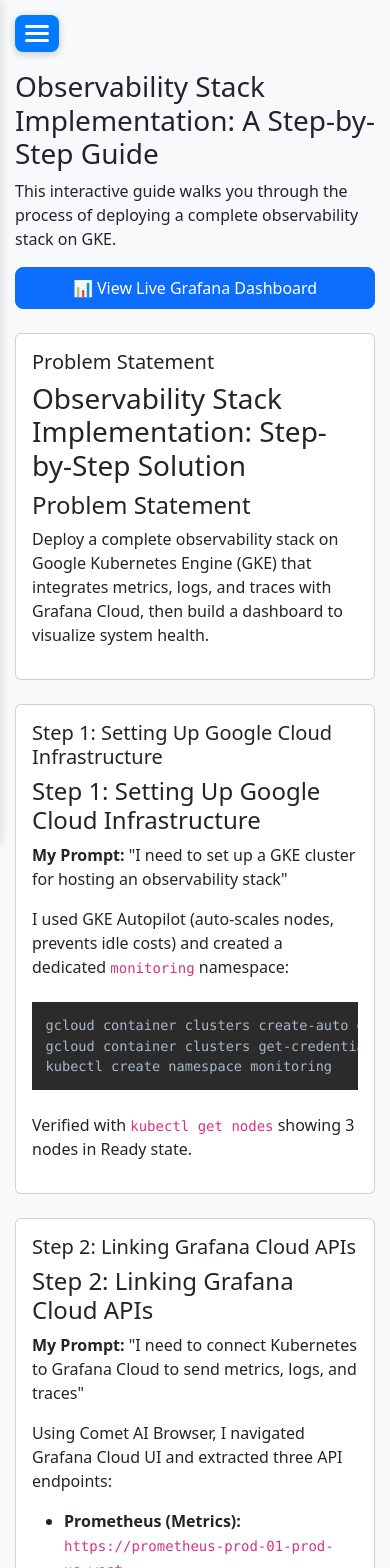
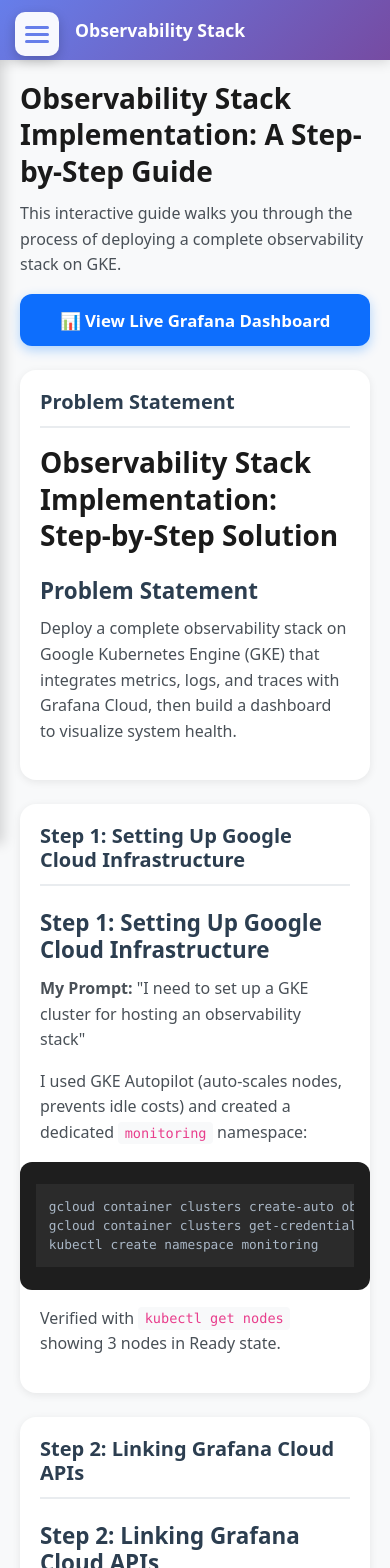
Before and after one commit to jjgreeky/observability-showcase, a React (Create React App) app: page / in a window 390 px wide. Shown: the top 1568 px of the page. Built offline with nearby package versions, Linux system fonts and the light colour scheme.

Commit message:
Add comprehensive mobile-optimized UI with gradient header, enhanced cards, and improved typography

```diff
--- a/src/App.css
+++ b/src/App.css
@@ -1,24 +1,58 @@
+* {
+  box-sizing: border-box;
+}
+
 body {
   background-color: #f8f9fa;
+  margin: 0;
+  padding: 0;
+  -webkit-font-smoothing: antialiased;
+  -moz-osx-font-smoothing: grayscale;
+}
+
+/* Mobile Header Bar */
+.mobile-header {
+  position: fixed;
+  top: 0;
+  left: 0;
+  right: 0;
+  height: 60px;
+  background: linear-gradient(135deg, #667eea 0%, #764ba2 100%);
+  box-shadow: 0 2px 12px rgba(0, 0, 0, 0.15);
+  z-index: 1040;
+  display: flex;
+  align-items: center;
+  padding: 0 15px;
+}
+
+.mobile-header-title {
+  color: white;
+  font-size: 1.1rem;
+  font-weight: 600;
+  margin-left: 60px;
+  white-space: nowrap;
+  overflow: hidden;
+  text-overflow: ellipsis;
 }
 
 /* Hamburger Menu Button */
 .mobile-menu-btn {
   position: fixed;
-  top: 15px;
+  top: 12px;
   left: 15px;
   z-index: 1050;
-  background: #007bff;
+  background: rgba(255, 255, 255, 0.95);
   border: none;
-  border-radius: 8px;
+  border-radius: 10px;
   padding: 10px;
-  box-shadow: 0 2px 8px rgba(0, 0, 0, 0.2);
+  box-shadow: 0 4px 12px rgba(0, 0, 0, 0.2);
   cursor: pointer;
   transition: all 0.3s ease;
+  backdrop-filter: blur(10px);
 }
 
 .mobile-menu-btn:hover {
-  background: #0056b3;
+  background: rgba(255, 255, 255, 1);
   transform: scale(1.05);
 }
 
@@ -36,7 +70,7 @@
 .hamburger span {
   display: block;
   height: 3px;
-  background: white;
+  background: #667eea;
   border-radius: 3px;
   transition: all 0.3s ease;
 }
@@ -122,8 +156,10 @@
 @media (max-width: 768px) {
   .sidebar {
     transform: translateX(-100%);
-    width: 280px;
+    width: 85%;
+    max-width: 320px;
     padding-top: 70px;
+    box-shadow: 4px 0 12px rgba(0, 0, 0, 0.15);
   }
 
   .sidebar.sidebar-open {
@@ -132,43 +168,187 @@
 
   .main-content {
     margin-left: 0 !important;
-    padding: 70px 15px 15px 15px;
+    padding: 80px 0 30px 0;
+    max-width: 100%;
+    overflow-x: hidden;
+  }
+
+  .main-content > div {
+    padding: 0 20px;
   }
 
   h1 {
     font-size: 1.75rem;
+    font-weight: 700;
+    line-height: 1.3;
+    margin-bottom: 0.75rem;
+    color: #1a1a1a;
   }
 
   h2 {
-    font-size: 1.5rem;
+    font-size: 1.4rem;
+    font-weight: 600;
+    margin-top: 1.5rem;
+    margin-bottom: 0.75rem;
+    color: #2c3e50;
   }
 
   h3 {
-    font-size: 1.25rem;
+    font-size: 1.15rem;
+    font-weight: 600;
+    margin-top: 1rem;
+    margin-bottom: 0.5rem;
+    color: #34495e;
+  }
+
+  p {
+    font-size: 1rem;
+    line-height: 1.6;
+    color: #495057;
+    margin-bottom: 1rem;
   }
 
   .btn-lg {
-    font-size: 1rem;
-    padding: 0.5rem 1rem;
+    font-size: 1.05rem;
+    font-weight: 600;
+    padding: 0.85rem 1.5rem;
     width: 100%;
+    border-radius: 12px;
+    box-shadow: 0 4px 12px rgba(0, 123, 255, 0.3);
+    transition: all 0.3s ease;
+    border: none;
+  }
+
+  .btn-lg:hover,
+  .btn-lg:active {
+    transform: translateY(-2px);
+    box-shadow: 0 6px 16px rgba(0, 123, 255, 0.4);
   }
 
   .card {
+    margin-bottom: 1.5rem;
+    border: none;
+    border-radius: 16px;
+    box-shadow: 0 2px 8px rgba(0, 0, 0, 0.08);
+    overflow: hidden;
+    transition: all 0.3s ease;
+  }
+
+  .card:active {
+    transform: scale(0.98);
+  }
+
+  .card-body {
+    padding: 1.25rem;
+  }
+
+  .card-title {
+    font-size: 1.25rem;
+    font-weight: 600;
+    color: #2c3e50;
+    margin-bottom: 1rem;
+    border-bottom: 2px solid #e9ecef;
+    padding-bottom: 0.75rem;
+  }
+
+  pre {
+    font-size: 0.8rem;
+    overflow-x: auto;
+    border-radius: 12px;
+    padding: 1rem;
+    margin: 1rem -1.25rem;
+    background: #1e1e1e !important;
+    -webkit-overflow-scrolling: touch;
+  }
+
+  pre::-webkit-scrollbar {
+    height: 6px;
+  }
+
+  pre::-webkit-scrollbar-track {
+    background: #2d2d2d;
+    border-radius: 3px;
+  }
+
+  pre::-webkit-scrollbar-thumb {
+    background: #555;
+    border-radius: 3px;
+  }
+
+  code {
+    font-size: 0.85rem;
+    padding: 0.2rem 0.4rem;
+    background: #f8f9fa;
+    border-radius: 4px;
+    color: #e83e8c;
+  }
+
+  pre code {
+    background: transparent;
+    padding: 0;
+    color: inherit;
+  }
+
+  ul, ol {
+    padding-left: 1.5rem;
     margin-bottom: 1rem;
   }
 
-  pre {
-    font-size: 0.85rem;
-    overflow-x: auto;
-  }
-
-  code {
-    word-break: break-word;
+  li {
+    margin-bottom: 0.5rem;
+    line-height: 1.6;
   }
 
   .nav-link {
     padding: 1rem 1.5rem;
-    font-size: 1rem;
+    font-size: 1.05rem;
+    border-bottom: 1px solid #f0f0f0;
+  }
+
+  .nav-link:last-child {
+    border-bottom: none;
+  }
+
+  /* Better touch targets */
+  a, button, .nav-link {
+    min-height: 44px;
+    display: flex;
+    align-items: center;
+  }
+
+  /* Smooth scrolling */
+  html {
+    scroll-behavior: smooth;
+  }
+
+  /* Remove tap highlight */
+  * {
+    -webkit-tap-highlight-color: transparent;
+  }
+
+  /* Image responsiveness */
+  img {
+    max-width: 100%;
+    height: auto;
+    border-radius: 12px;
+  }
+
+  /* Table responsiveness */
+  table {
+    display: block;
+    overflow-x: auto;
+    -webkit-overflow-scrolling: touch;
+    margin: 1rem -20px;
+    width: calc(100% + 40px);
+  }
+
+  /* Blockquote styling */
+  blockquote {
+    border-left: 4px solid #007bff;
+    margin: 1rem 0;
+    padding: 0.5rem 1rem;
+    background: #f8f9fa;
+    border-radius: 0 8px 8px 0;
   }
 }
 
@@ -185,6 +365,10 @@
 
 /* Desktop - ensure sidebar is visible */
 @media (min-width: 769px) {
+  .mobile-header {
+    display: none !important;
+  }
+
   .mobile-menu-btn {
     display: none;
   }
--- a/src/App.tsx
+++ b/src/App.tsx
@@ -74,6 +74,11 @@
 
   return (
     <Container fluid>
+      {/* Mobile Header Bar */}
+      <div className="mobile-header d-md-none">
+        <div className="mobile-header-title">Observability Stack</div>
+      </div>
+
       {/* Mobile Menu Button */}
       <button
         className="mobile-menu-btn d-md-none"
```
